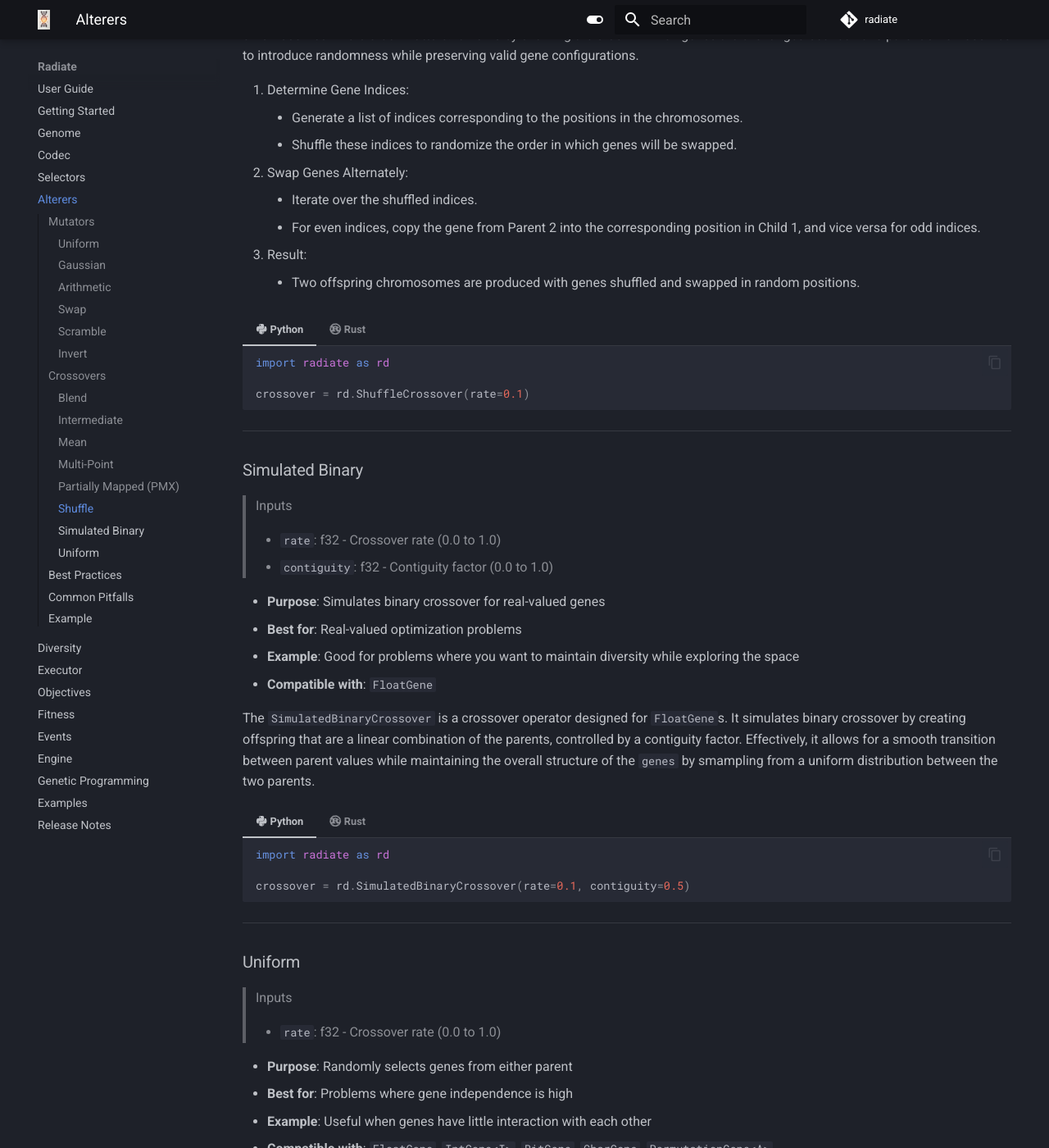
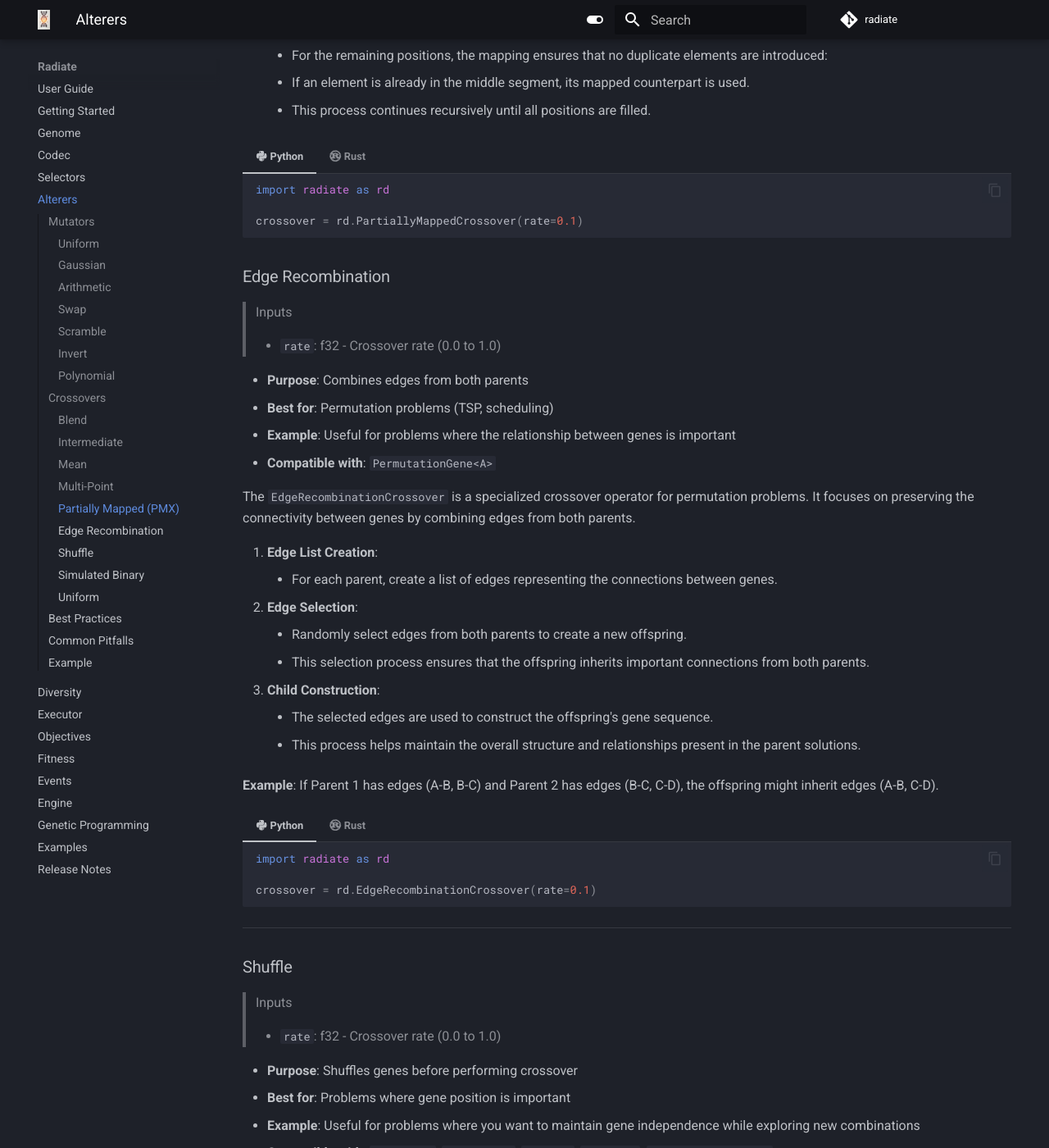
Before and after one commit to pkalivas/radiate, an MkDocs documentation site: the page built from docs/source/alterers.md, in a window 1280 px wide and 1400 px high, scrolled down 8094 px. Shown: the whole window at 82% size. Built offline with MkDocs 1.6.1 and Material for MkDocs 9.7.7, drawn with Linux system fonts in a browser that asks for light colours; comment, search, counter and statistics services are not loaded; some of the changed text lies outside the part shown.

Commit message:
adding polynomial and edge recombine to docs

````diff
--- a/docs/source/alterers.md
+++ b/docs/source/alterers.md
@@ -8,7 +8,6 @@
 
 These operators modify the `population` and are essential for the genetic algorithm to explore the search space effectively. As such, the choice of `alterer` can have a significant impact on the performance of the genetic algorithm, so it is important to choose an `alterer` that is well-suited to the problem being solved.
 
----
 
 ## Mutators
 
@@ -203,6 +202,36 @@
 	let mutator = InvertMutator::new(0.1);
 	```
 
+### Polynomial
+
+> Inputs
+>
+> 	* `rate`: f32 - Mutation rate (0.0 to 1.0)
+> 	* `eta`: f32 - Exponent for polynomial mutation
+
+- **Purpose**: Applies a polynomial mutation to the genes
+- **Best for**: Continuous optimization problems
+- **Example**: Multi-objective optimization, bounded domains where classic Gaussian mutation may overshoot
+- **Compatible with**: `FloatGene`
+
+The `PolynomialMutator` applies a polynomial mutation to the genes of a chromosome. This provides a bounded and unbiased mutation to genes where you care about the distribution of the mutation. Unlike Gaussian mutation, Polynomial can give more control over the tail behavior.
+
+The `eta` parameter controls the shape of the mutation distribution. A higher `eta` value results in a more exploratory mutation, while a lower value makes the mutation more exploitative. For example, a low `eta` (1.0-5.0) leads to bigger mutations, while a high value (20.0-100.0) leads to smaller, more fine grained mutations.
+
+=== ":fontawesome-brands-python: Python"
+
+	```python
+	import radiate as rd
+
+	mutator = rd.PolynomialMutator(rate=0.1, eta=20.0)
+	```
+=== ":fontawesome-brands-rust: Rust"
+
+	```rust
+	use radiate::*;
+
+	let mutator = PolynomialMutator::new(0.1, 20.0);
+	```
 
 ---
 
@@ -405,6 +434,45 @@
 	use radiate::*;
 
 	let crossover = PMXCrossover::new(0.1);
+	```
+
+### Edge Recombination
+
+> Inputs
+>
+>  * `rate`: f32 - Crossover rate (0.0 to 1.0)
+
+- **Purpose**: Combines edges from both parents
+- **Best for**: Permutation problems (TSP, scheduling)
+- **Example**: Useful for problems where the relationship between genes is important
+- **Compatible with**: `PermutationGene<A>`
+
+The `EdgeRecombinationCrossover` is a specialized crossover operator for permutation problems. It focuses on preserving the connectivity between genes by combining edges from both parents.
+
+1. **Edge List Creation**:
+	* For each parent, create a list of edges representing the connections between genes.
+2. **Edge Selection**:
+	* Randomly select edges from both parents to create a new offspring.
+	* This selection process ensures that the offspring inherits important connections from both parents.
+3. **Child Construction**:
+	* The selected edges are used to construct the offspring's gene sequence.
+	* This process helps maintain the overall structure and relationships present in the parent solutions.
+
+**Example**: If Parent 1 has edges (A-B, B-C) and Parent 2 has edges (B-C, C-D), the offspring might inherit edges (A-B, C-D).
+
+=== ":fontawesome-brands-python: Python"
+
+	```python
+	import radiate as rd
+
+	crossover = rd.EdgeRecombinationCrossover(rate=0.1)
+	```
+=== ":fontawesome-brands-rust: Rust"
+
+	```rust
+	use radiate::*;
+
+	let crossover = EdgeRecombinationCrossover::new(0.1);
 	```
 
 ---
````
